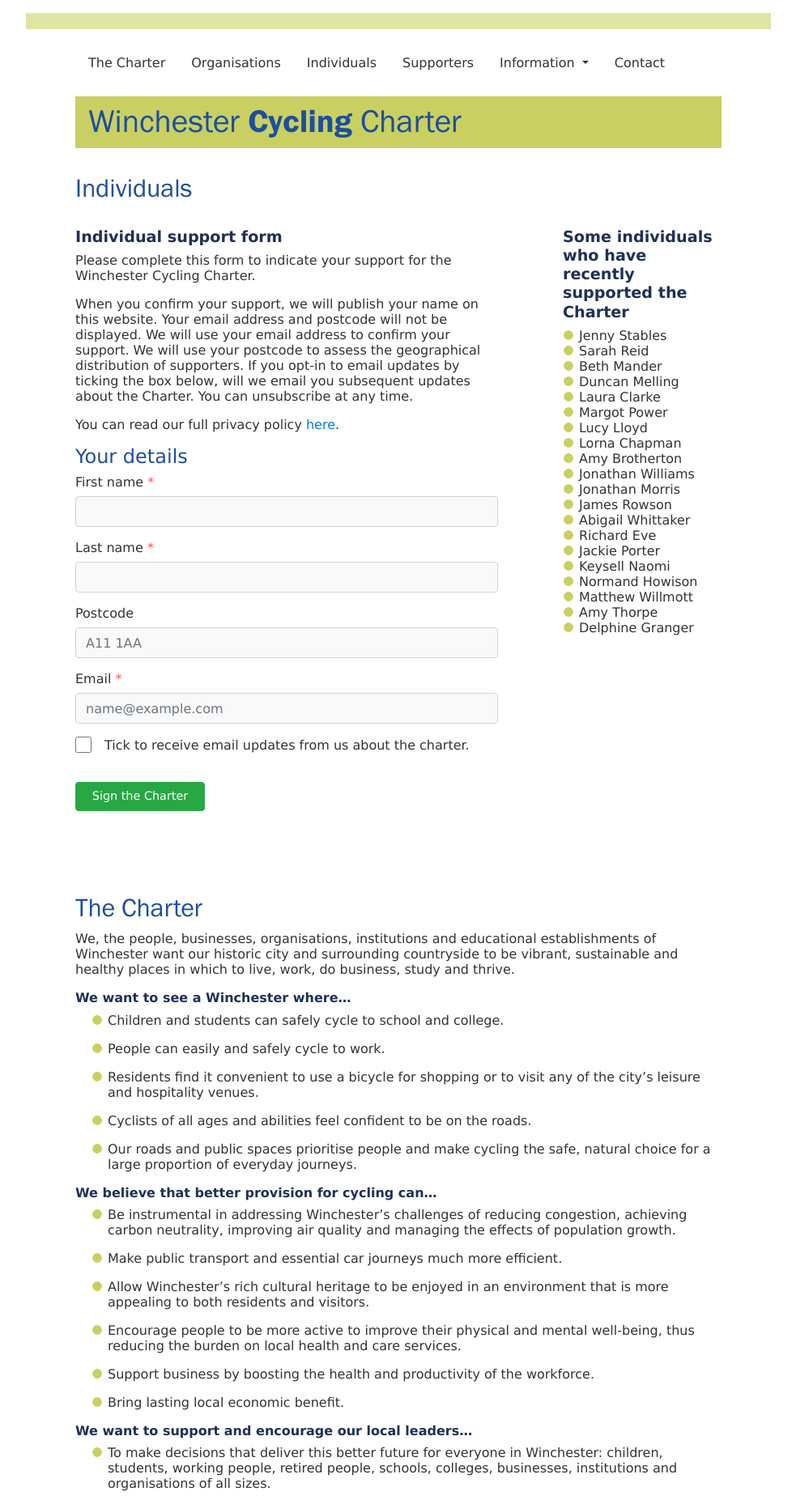
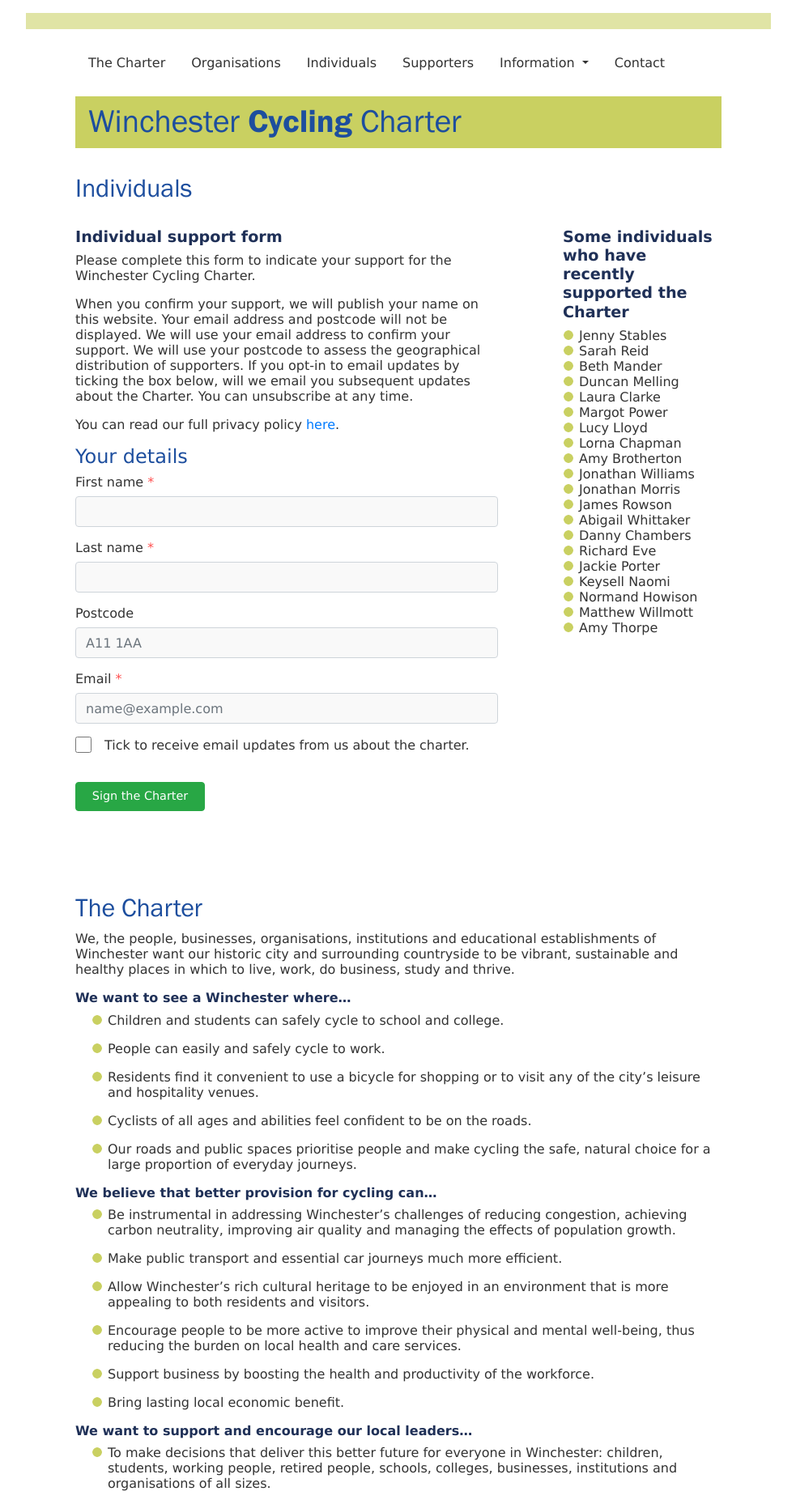
Before and after one commit to winchestercyclingcharter/winchestercyclingcharter.github.io, a Jekyll site: the page built from ind-page.md, in a window 1280 px wide. Shown: the whole page at 81% size, without its empty margins (148-1131 px from the left). Built offline with Jekyll 4.4.1, drawn with Linux system fonts in a browser that asks for light colours; nearby versions of some CDN libraries.

Commit message:
Update people.yml

```diff
--- a/_data/people.yml
+++ b/_data/people.yml
@@ -785,3 +785,4 @@ people:
 - { lastname: Bell, firstname: Eleanor , dt: 20220426-205259-301106 }
 - { lastname: Reid, firstname: Sarah, dt: 20220427-172315-694846 }
 - { lastname: Stables, firstname: Jenny, dt: 20220427-192000-691397 }
+- { lastname: Chambers, firstname: Danny, dt: 20220427-071810-732851 }
```
